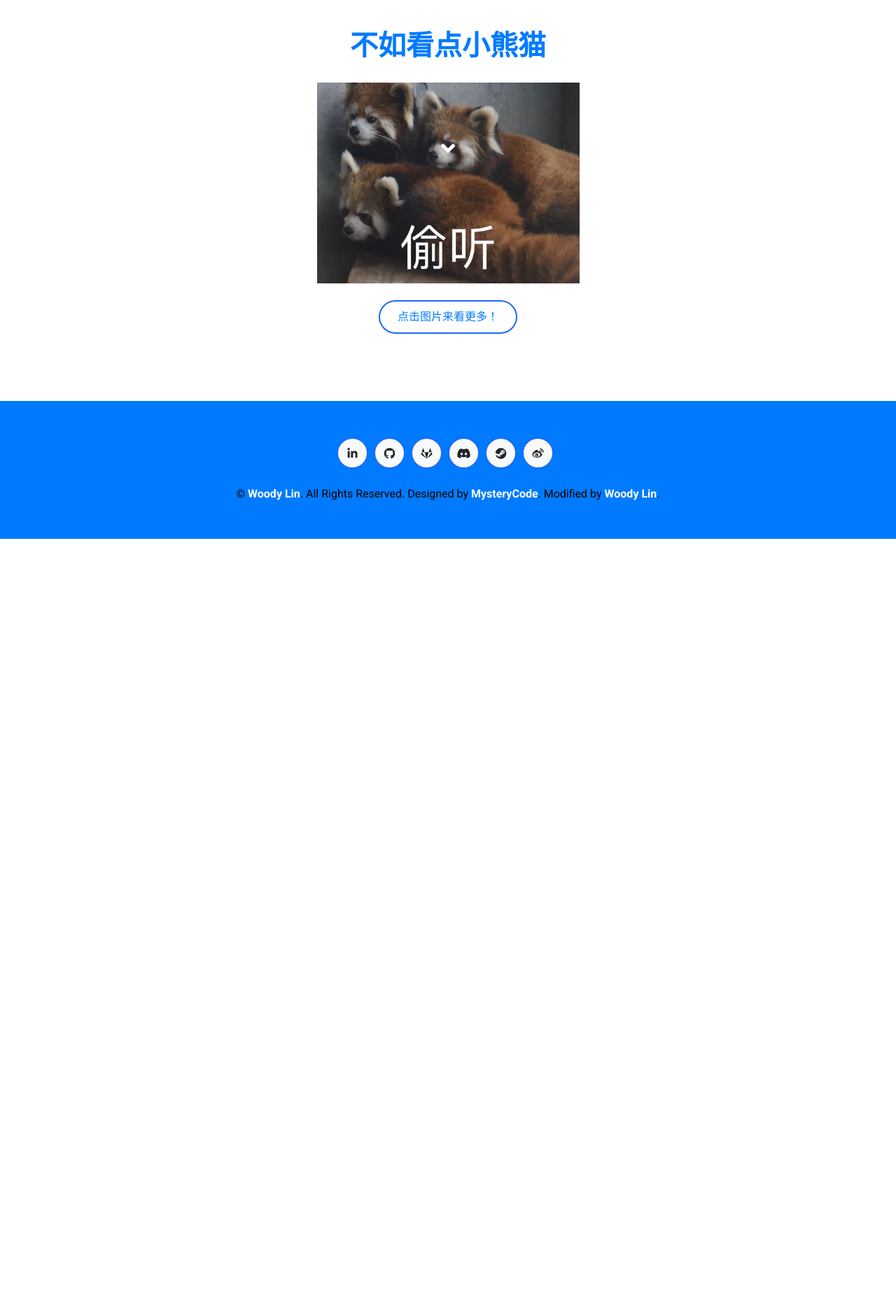
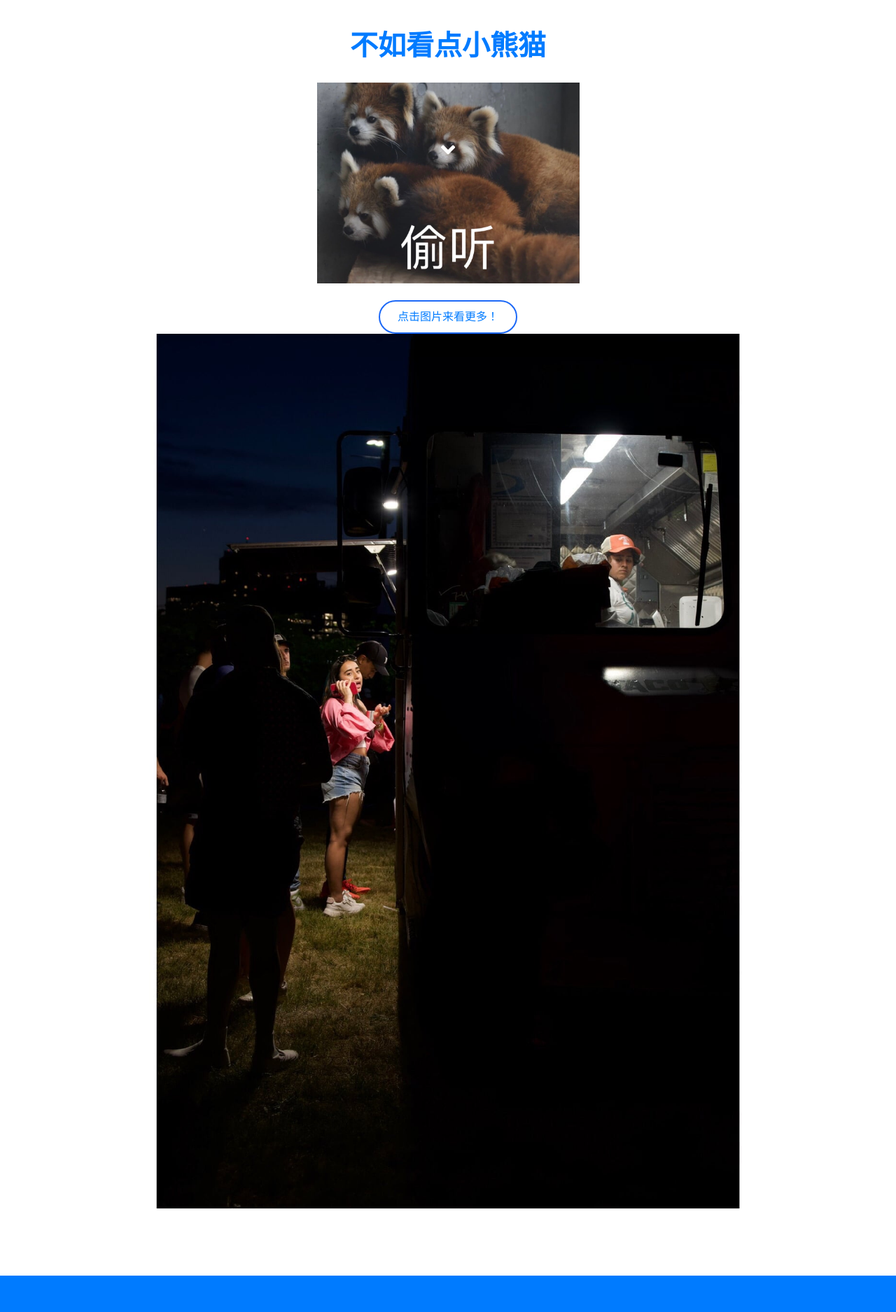
Before and after one commit to WoodyLinwc/WoodyLinwc.github.io, a Jekyll site: the page built from moyu.md, in a window 1280 px wide. Shown: the part 627-2502 px from the top of the page at 70% size. Built offline with Jekyll 4.4.1, drawn with Linux system fonts in a browser that asks for light colours; nearby versions of some CDN libraries; comment, search, counter and statistics services are not loaded; before the commit the page ends 1397 px from its top, so only the background shows below that.

Commit message:
Update moyu.md

```diff
--- a/moyu.md
+++ b/moyu.md
@@ -38,3 +38,6 @@
 <button id="generate-button" onclick="generateRandomImage()" class="btn btn-outline-primary nav-item">点击图片来看更多！</button>
 <script src="js/meme.js"></script>
 <!-- Redpanda End-->
+
+
+<img class="img-fluid rounded w-100" src="img/album/comparision-min.jpg" alt="">
```
